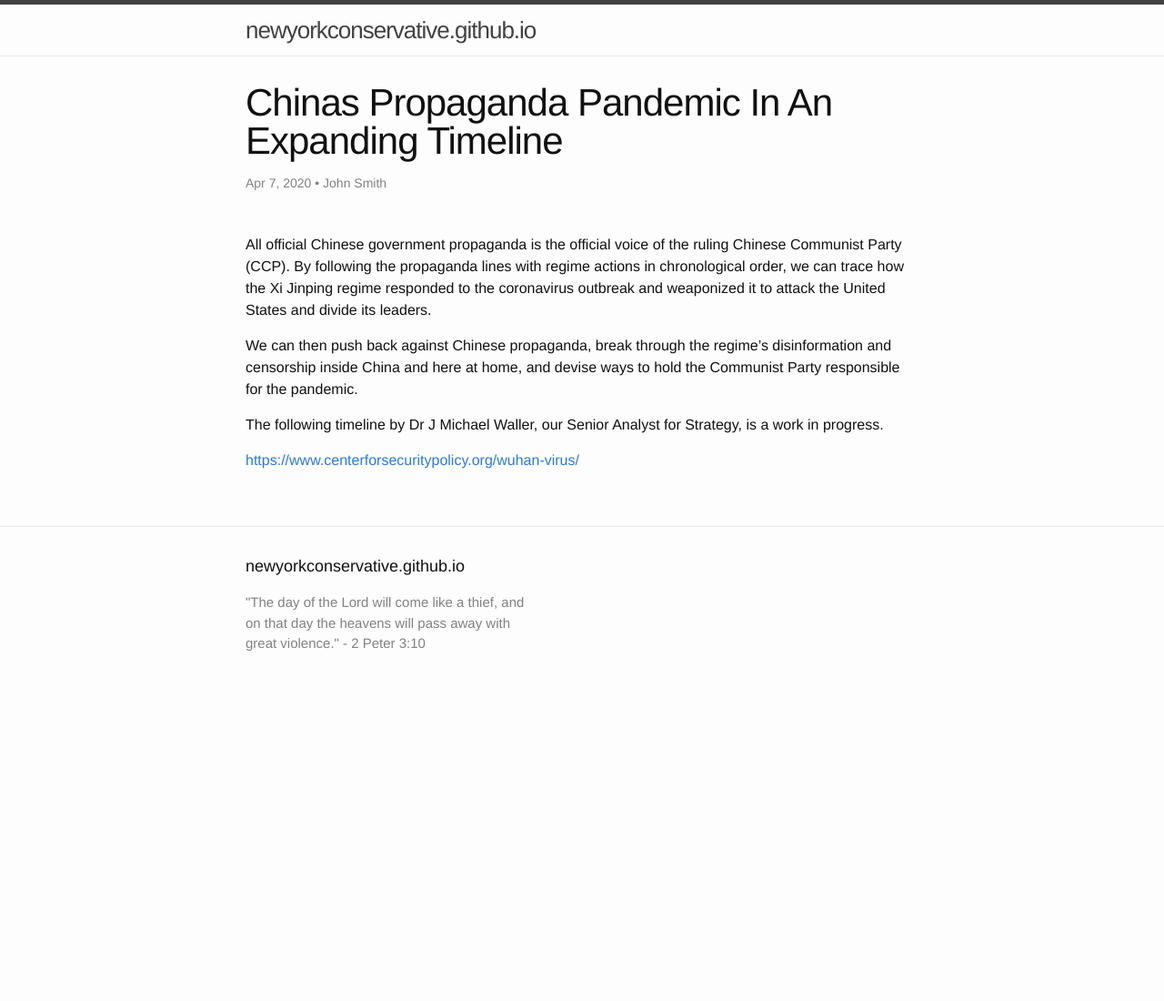
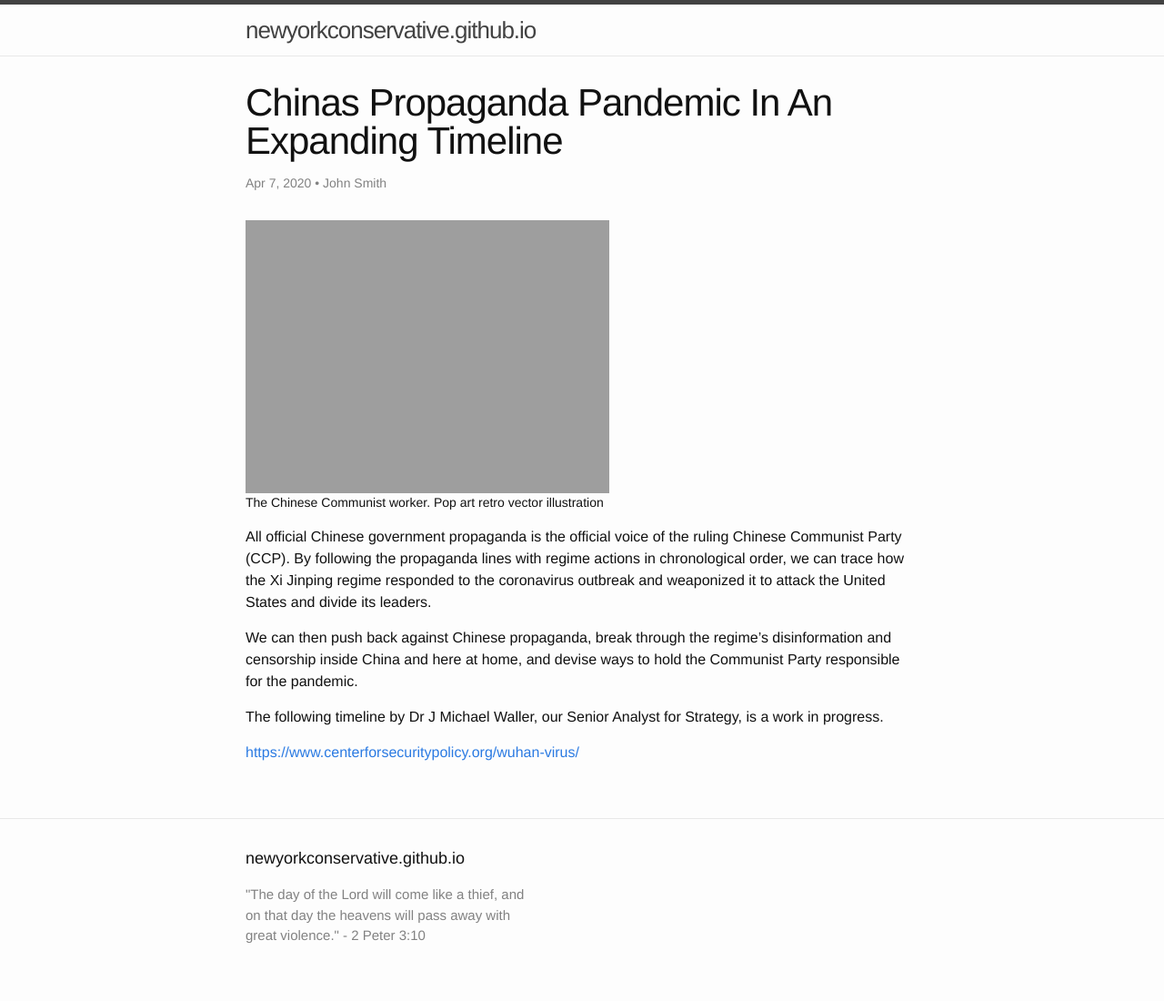
Before and after one commit to newyorkconservative/newyorkconservative.github.io, a Jekyll site: the page built from _posts/2020-04-07-chinas-propaganda-pandemic-in-an-expanding-timeline.md, in a window 1280 px wide. Shown: the whole page at 91% size. Built offline with Jekyll 4.4.1, drawn with Linux system fonts in a browser that asks for light colours; before the commit the page ends 900 px from its top, so only the background shows below that.

Commit message:
Syncing _posts/2020-04-07-chinas-propaganda-pandemic-in-an-expanding-timeline.md from WordPress at https://www.newyorkconservative.com () - wpghs

```diff
--- a/_posts/2020-04-07-chinas-propaganda-pandemic-in-an-expanding-timeline.md
+++ b/_posts/2020-04-07-chinas-propaganda-pandemic-in-an-expanding-timeline.md
@@ -11,8 +11,8 @@ permalink: >
 published: true
 post_date: 2020-04-07 08:34:02
 ---
-<!-- wp:image {"sizeSlug":"large"} -->
-<figure class="wp-block-image size-large"><img src="blob:https://www.newyorkconservative.com/ac3dbbbc-7ce7-4a7d-b77a-ac32aceb49b0" alt=""/></figure>
+<!-- wp:image {"id":4984,"sizeSlug":"large"} -->
+<figure class="wp-block-image size-large"><img src="https://www.newyorkconservative.com/wp-content/uploads/2020/04/China.jpg" alt="" class="wp-image-4984"/><figcaption>The Chinese Communist worker. Pop art retro vector illustration</figcaption></figure>
 <!-- /wp:image -->
 
 <!-- wp:paragraph -->
```
